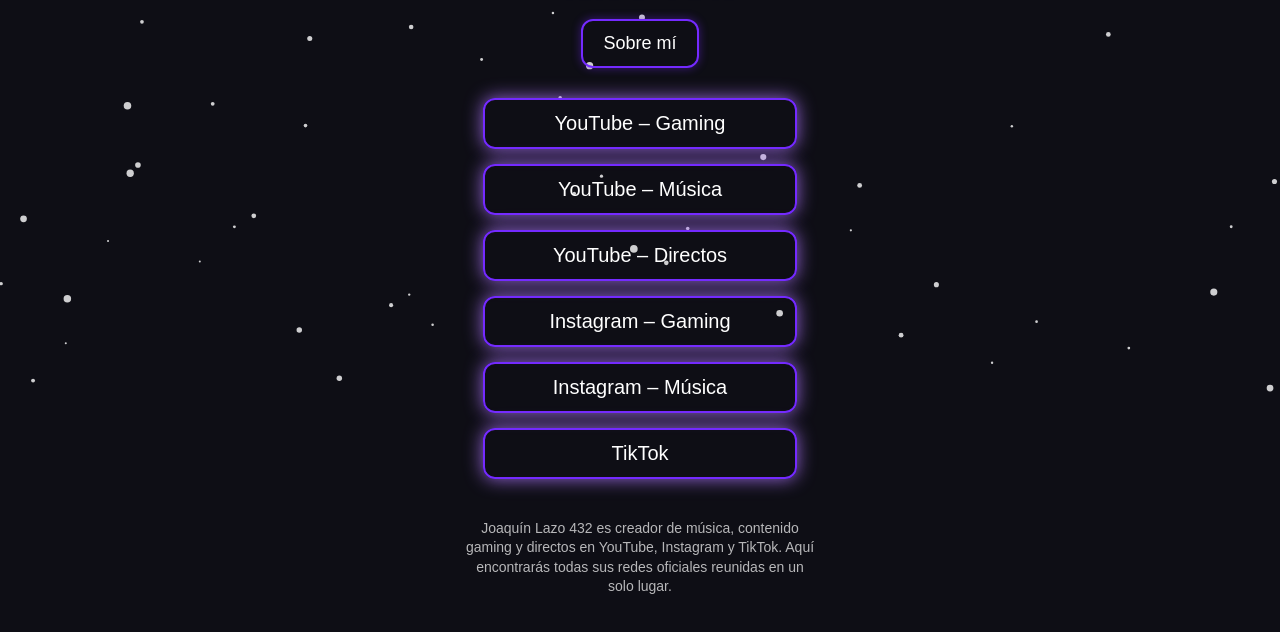
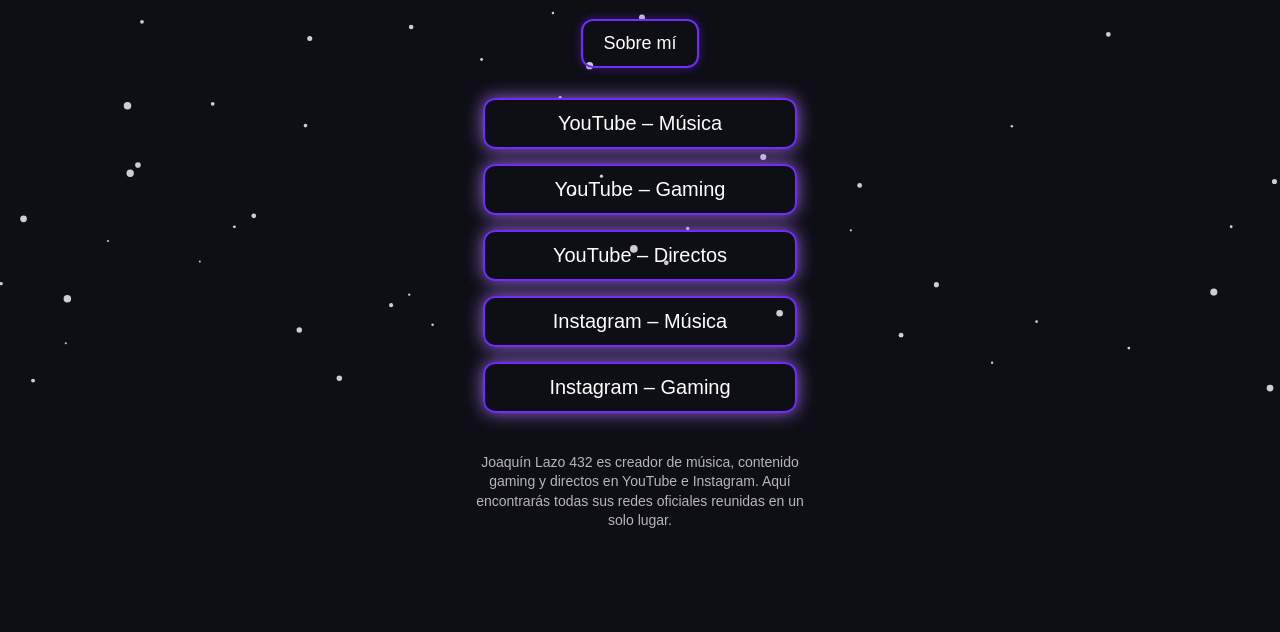
Before and after one commit to joaquinlazo432/joaquinlazo432.github.io, a plain HTML site: page index.html in a window 1280 px wide. Shown: the part 398-1030 px from the top of the page. Drawn offline with Linux system fonts and the light colour scheme.

Commit message:
2.0 index.html

```diff
--- a/index.html
+++ b/index.html
@@ -188,16 +188,15 @@
         </div>
 
         <!-- LINKS -->
-        <a href="https://www.youtube.com/@joaquinlazo432Tv" target="_blank">YouTube – Gaming</a>
-        <a href="https://www.youtube.com/@joaquinlazo432" target="_blank">YouTube – Música</a>
-        <a href="https://www.youtube.com/@432directos" target="_blank">YouTube – Directos</a>
-        <a href="https://www.instagram.com/joaquin_a.k.a_joaquinlazo432/" target="_blank">Instagram – Gaming</a>
-        <a href="https://www.instagram.com/joaquinlazo432/" target="_blank">Instagram – Música</a>
-        <a href="https://www.tiktok.com/@joaquinlazo432?lang=es-419" target="_blank">TikTok</a>
+        <a href="https://yt.openinapp.co/sorp5" target="_blank">YouTube – Música</a>
+        <a href="https://yt.openinapp.co/4k0gz" target="_blank">YouTube – Gaming</a>
+        <a href="https://yt.openinapp.co/v0p72" target="_blank">YouTube – Directos</a>
+        <a href="https://insta.openinapp.co/bz301" target="_blank">Instagram – Música</a>
+        <a href="https://insta.openinapp.co/37wlb" target="_blank">Instagram – Gaming</a>
     </div>
 
     <p class="seo-text">
-        Joaquín Lazo 432 es creador de música, contenido gaming y directos en YouTube, Instagram y TikTok. Aquí encontrarás todas sus redes oficiales reunidas en un solo lugar.
+        Joaquín Lazo 432 es creador de música, contenido gaming y directos en YouTube e Instagram. Aquí encontrarás todas sus redes oficiales reunidas en un solo lugar.
     </p>
 
 </div>
@@ -209,7 +208,7 @@ const sobreMiText = document.getElementById('sobre-mi-text');
 
 btn.addEventListener('click', () => {
     sobreMiText.style.display = 'block';
-    btn.style.display = 'none'; // opcional, para ocultar el botón
+    btn.style.display = 'none'; // ocultar el botón después de clic
 });
 
 // Partículas
```
